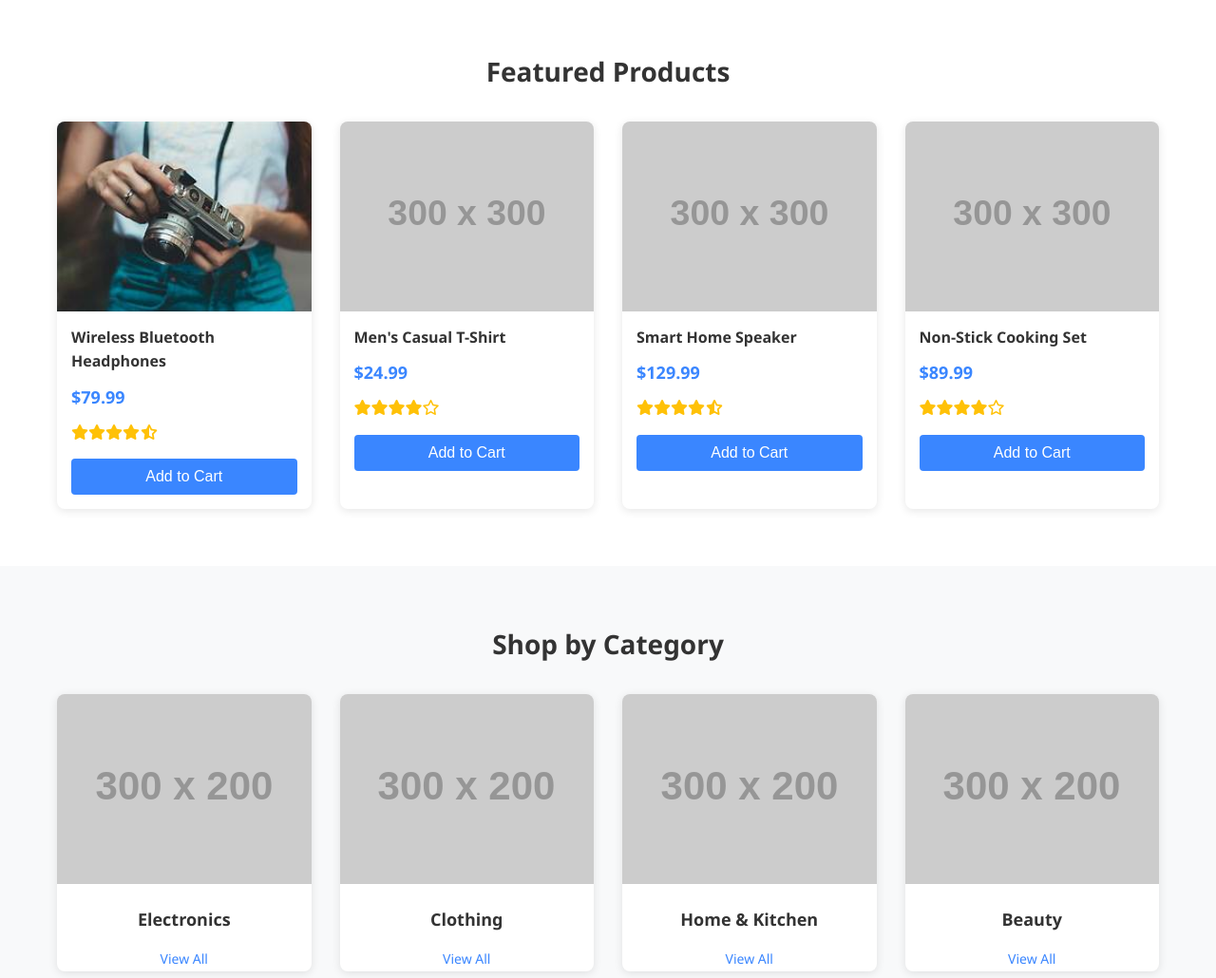
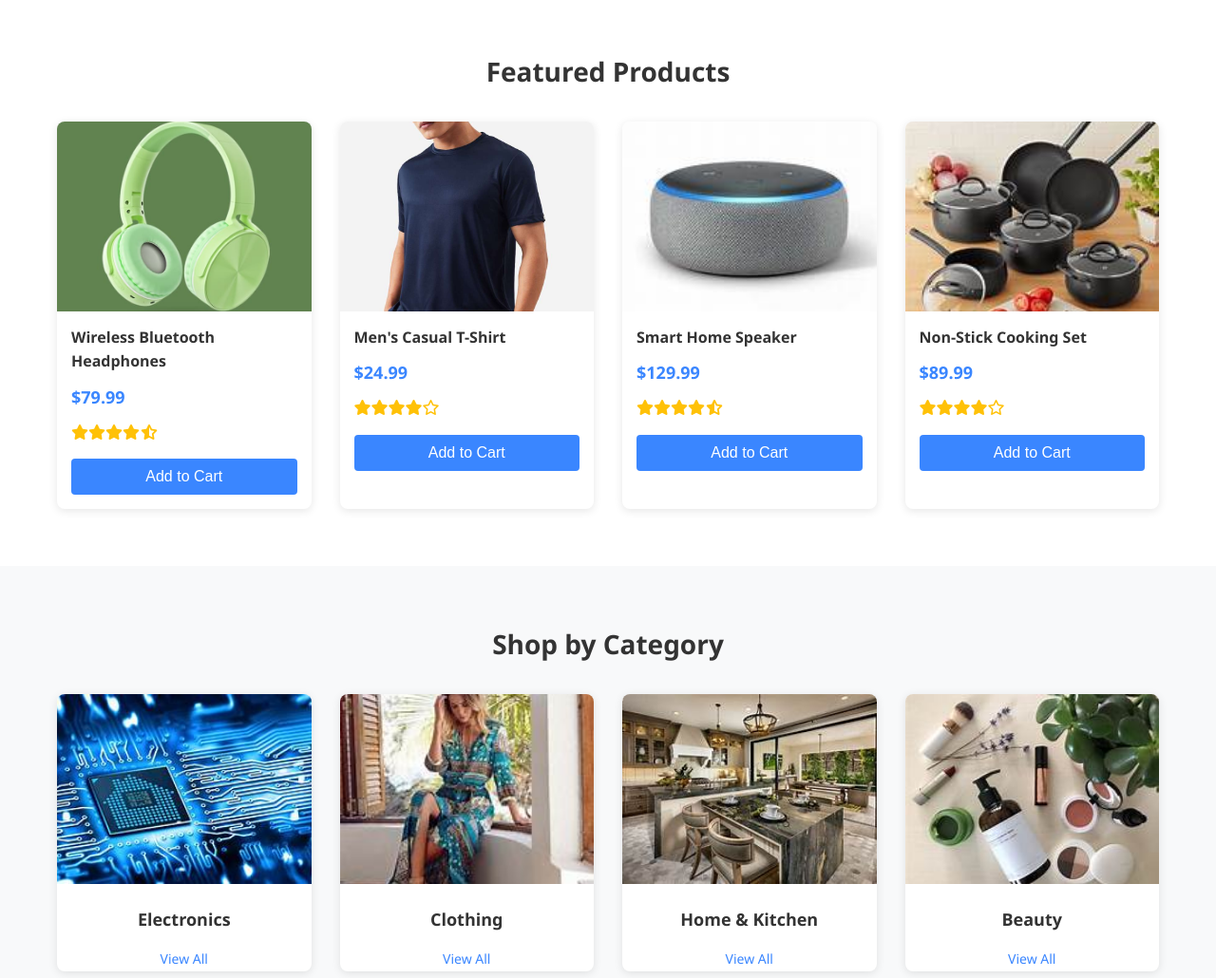
Before and after one commit to nivethan-raaj/E-commerce, a plain HTML site: page index.html in a window 1280 px wide. Shown: the part 480-1510 px from the top of the page at 95% size. Drawn offline with Linux system fonts and the light colour scheme; placeholder pictures from the web are drawn by us.

Commit message:
all commits

```diff
--- a/index.html
+++ b/index.html
@@ -57,22 +57,22 @@
             <h2 class="section-title">Shop by Category</h2>
             <div class="category-grid">
                 <div class="category-card">
-                    <img src="https://via.placeholder.com/300x200" alt="Electronics">
+                    <img src="/images/electronics.jpeg" alt="Electronics">
                     <h3>Electronics</h3>
                     <a href="products.html?category=electronics" class="btn-small">View All</a>
                 </div>
                 <div class="category-card">
-                    <img src="https://via.placeholder.com/300x200" alt="Clothing">
+                    <img src="/images/clothing.jpeg" alt="Clothing">
                     <h3>Clothing</h3>
                     <a href="products.html?category=clothing" class="btn-small">View All</a>
                 </div>
                 <div class="category-card">
-                    <img src="https://via.placeholder.com/300x200" alt="Home & Kitchen">
+                    <img src="/images/home.jpeg" alt="Home & Kitchen">
                     <h3>Home & Kitchen</h3>
                     <a href="products.html?category=home" class="btn-small">View All</a>
                 </div>
                 <div class="category-card">
-                    <img src="https://via.placeholder.com/300x200" alt="Beauty">
+                    <img src="/images/beauty.jpeg" alt="Beauty">
                     <h3>Beauty</h3>
                     <a href="products.html?category=beauty" class="btn-small">View All</a>
                 </div>
--- a/js/auth.js
+++ b/js/auth.js
@@ -18,7 +18,7 @@ document.addEventListener('DOMContentLoaded', function() {
             }
 
             // Check credentials (in a real app, this would be a server request)
-            if (email === 'nivethanraajt@gmail.com' && password === 'nive123') {
+            if ((email === 'nivethanraajt@gmail.com' && password === 'nive123')||(email === 'niv@gmail.com' && password === 'nive123')) {
                 // Store login state
                 localStorage.setItem('isLoggedIn', 'true');
 
--- a/js/products.js
+++ b/js/products.js
@@ -7,7 +7,7 @@ document.addEventListener('DOMContentLoaded', function() {
             id: 1,
             name: 'Wireless Bluetooth Headphones',
             price: 79.99,
-            image: "/images/imagecheck.jpeg",
+            image: "/images/bluetooth.jpg",
             category: 'electronics',
             rating: 4.5,
             description: 'High-quality wireless headphones with noise cancellation and long battery life.'
@@ -16,7 +16,7 @@ document.addEventListener('DOMContentLoaded', function() {
             id: 2,
             name: 'Men\'s Casual T-Shirt',
             price: 24.99,
-            image: 'https://via.placeholder.com/300',
+            image: "/images/tshirt.jpg",
             category: 'clothing',
             rating: 4.2,
             description: 'Comfortable cotton t-shirt for everyday wear.'
@@ -25,7 +25,7 @@ document.addEventListener('DOMContentLoaded', function() {
             id: 3,
             name: 'Smart Home Speaker',
             price: 129.99,
-            image: 'https://via.placeholder.com/300',
+            image: "/images/seaker.jpeg",
             category: 'electronics',
             rating: 4.7,
             description: 'Voice-controlled smart speaker with premium sound quality.'
@@ -34,7 +34,7 @@ document.addEventListener('DOMContentLoaded', function() {
             id: 4,
             name: 'Non-Stick Cooking Set',
             price: 89.99,
-            image: 'https://via.placeholder.com/300',
+            image: "/images/cooking.jpeg",
             category: 'home',
             rating: 4.3,
             description: 'Complete set of non-stick cookware for your kitchen.'
@@ -43,7 +43,7 @@ document.addEventListener('DOMContentLoaded', function() {
             id: 5,
             name: 'Facial Cleanser',
             price: 19.99,
-            image: 'https://via.placeholder.com/300',
+            image: "/images/cleanser.jpeg",
             category: 'beauty',
             rating: 4.6,
             description: 'Gentle facial cleanser for all skin types.'
@@ -52,7 +52,7 @@ document.addEventListener('DOMContentLoaded', function() {
             id: 6,
             name: 'Women\'s Running Shoes',
             price: 69.99,
-            image: 'https://via.placeholder.com/300',
+            image: "/images/shoe.jpeg",
             category: 'clothing',
             rating: 4.4,
             description: 'Lightweight and comfortable running shoes for women.'
@@ -61,7 +61,7 @@ document.addEventListener('DOMContentLoaded', function() {
             id: 7,
             name: 'Stainless Steel Water Bottle',
             price: 24.99,
-            image: 'https://via.placeholder.com/300',
+            image: "/images/bottle.jpg",
             category: 'home',
             rating: 4.8,
             description: 'Insulated water bottle that keeps drinks cold for 24 hours.'
@@ -70,7 +70,7 @@ document.addEventListener('DOMContentLoaded', function() {
             id: 8,
             name: 'Smartphone',
             price: 699.99,
-            image: 'https://via.placeholder.com/300',
+            image: "/images/cell.jpeg",
             category: 'electronics',
             rating: 4.9,
             description: 'Latest smartphone with advanced camera and long battery life.'
```
Also changed, not shown: images/beauty.jpeg (added), images/bluetooth.jpg (added), images/bottle.jpg (added), images/cell.jpeg (added), images/cleanser.jpeg (added), images/clothing.jpeg (added), images/cooking.jpeg (added), images/electronics.jpeg (added), images/home.jpeg (added), images/seaker.jpeg (added), images/shoe.jpeg (added), images/tshirt.jpg (added).
